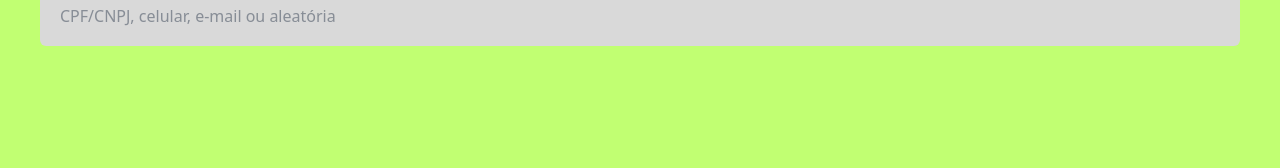
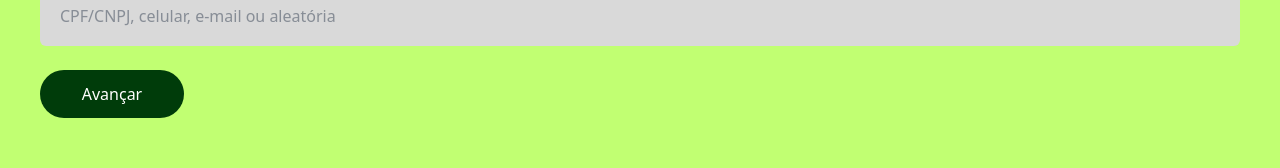
Before and after one commit to saraqwe123/PIProjeto, a React (Vite) app in the folder Frontend/: page /transferencia in a window 1280 px wide. Shown: the part 166-334 px from the top of the page. Built offline with nearby package versions, Linux system fonts and the light colour scheme; no server answers.

Commit message:
iniciando transferencia

```diff
--- a/Frontend/src/components/MenuSuperior.jsx
+++ b/Frontend/src/components/MenuSuperior.jsx
@@ -49,6 +49,11 @@ export function MenuSuperior() {
         }
     };
 
+    const handleClose = (e) => {
+        localStorage.clear()
+        navigate("/")
+    };
+
     return (
         <>
             <div className="flex flex-col md:flex-row w-full items-center justify-between gap-4 mt-3">
@@ -80,7 +85,7 @@ export function MenuSuperior() {
                                 <li onClick={toggleChangePix} className="hover:text-[#6dd63a] cursor-pointer">
                                     Mudar chave pix
                                 </li>
-                                <li onClick={() => navigate("/")} className="hover:text-red-500 cursor-pointer">
+                                <li onClick={handleClose} className="hover:text-red-500 cursor-pointer">
                                     Sair
                                 </li>
                             </ul>
--- a/Frontend/src/pages/Transferencia.jsx
+++ b/Frontend/src/pages/Transferencia.jsx
@@ -3,14 +3,20 @@ import { useState } from "react";
 import { CircleArrowLeft, CircleQuestionMark, Star } from "lucide-react";
 
 export function Transferencia() {
+
+  const [chaveInserida, setChaveInserida] = useState(null);
   const [abaAtiva, setAbaAtiva] = useState("recentes");
   const [favoritos, setFavoritos] = useState([]);
+  const conta = JSON.parse(localStorage.getItem("conta"));
+
 
   const contatosRecentes = [
     { nome: "Lara Deitos", banco: "Banco do Brasil" },
     { nome: "Nati Soares", banco: "Caixa Econômica" },
 
   ];
+
+
 
   const toggleFavorito = (contato) => {
     const jaFavorito = favoritos.some((f) => f.nome === contato.nome);
@@ -21,6 +27,26 @@ export function Transferencia() {
     }
     setAbaAtiva("favoritos");
   };
+
+  const realizandoTransferencia = () => {
+    const chaves = [
+      conta?.chavepixcpf,
+      conta?.chavepixemail,
+      conta?.chavepixtel,
+      conta?.chavepixaleatorio
+    ];
+    try {
+      console.log(chaveInserida)
+      console.log(chaves)
+      if (chaves.includes(chaveInserida)) {
+        console.log("aeeeeeeeeeeeeeeeeeeeeeee")
+      } else {
+        console.log("merdaaaaaaaaaaaaaaaaaaaaaaaaaaa")
+      }
+    } catch (error) {
+      throw error
+    }
+  }
 
   return (
     <Pagina>
@@ -54,9 +80,12 @@ export function Transferencia() {
           </p>
           <input
             type="text"
+            value={chaveInserida}
+            onChange={(e) => setChaveInserida(e.target.value)}
             placeholder="CPF/CNPJ, celular, e-mail ou aleatória"
-            className="w-full h-15 bg-[#d9d9d9] text-gray-700 px-5 py-2 rounded-md focus:outline-none"
+            className="w-full h-15 mb-6 bg-[#d9d9d9] text-gray-700 px-5 py-2 rounded-md focus:outline-none"
           />
+          <button onClick={realizandoTransferencia} className=" w-36 h-12 border border-[#003c0a]/0 text-white bg-[#003c0a] hover:bg-white hover:text-[#003c0a] hover:border-[#003c0a] transition-colors duration-300 cursor-pointer rounded-4xl">Avançar</button>
         </main>
 
         <hr className="h-1 bg-[#d9d9d9] border-[#d9d9d9]" />
```
